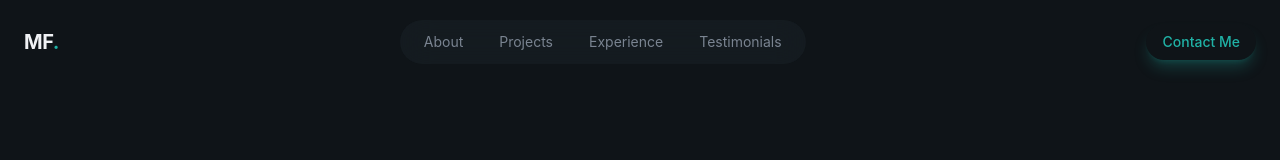
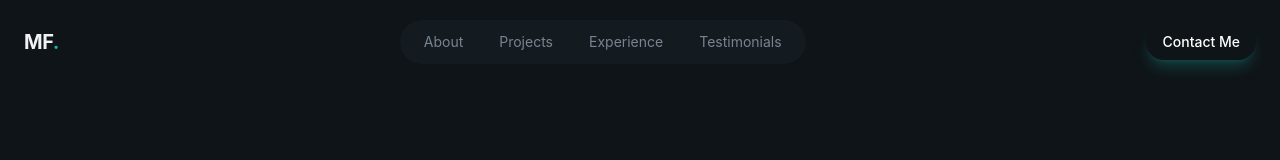
Before and after one commit to Michaelfray/michael-portfolio, a React (Vite) app: page / in a window 1280 px wide. Shown: the top 160 px of the page. Built offline with nearby package versions, Linux system fonts and the light colour scheme.

Commit message:
Add lucide-react and mobile navbar menu icon

```diff
--- a/package.json
+++ b/package.json
@@ -11,6 +11,7 @@
   },
   "dependencies": {
     "@tailwindcss/vite": "^4.3.0",
+    "lucide-react": "^1.20.0",
     "react": "^19.2.6",
     "react-dom": "^19.2.6",
     "tailwindcss": "^4.3.0"
--- a/src/components/Button.jsx
+++ b/src/components/Button.jsx
@@ -1,6 +1,6 @@
 export const Button = ({ className = "", size = "default", children }) => {
   const baseClasses =
-    "relative overflow-hidden rounded-full font-medium focus:outline-none focus-visible:ring-primary text-primary hover:bg-primary/90 shadow-lg shadow-primary/25";
+    "relative overflow-hidden rounded-full font-medium focus:outline-none focus-visible:ring-primary text-primary-foreground hover:bg-primary/90 shadow-lg shadow-primary/25";
 
   const sizeClasses = {
     sm: "px-4 py-2 text-sm",
--- a/src/layout/Navbar.jsx
+++ b/src/layout/Navbar.jsx
@@ -1,4 +1,5 @@
 import { Button } from "@/components/Button";
+import { Menu } from "lucide-react";
 
 const navLinks = [
   { href: "#about", label: "About" },
@@ -34,10 +35,17 @@ export const Navbar = () => {
         </div>
 
         {/* CTA Button */}
-        <div>
+        <div className="hidden md:block">
           <Button size="sm">Contact Me</Button>
         </div>
+
+        {/* Mobile Menu Button */}
+        <button className="md:hidden p-2 text-foreground">
+          <Menu size={24} />
+        </button>
       </nav>
+      {/* Mobile Menu */}
+      <div className="md:" />
     </header>
   );
 };
```
Also changed, not shown: 1 other file (tests, documents, lock files or other folders).
